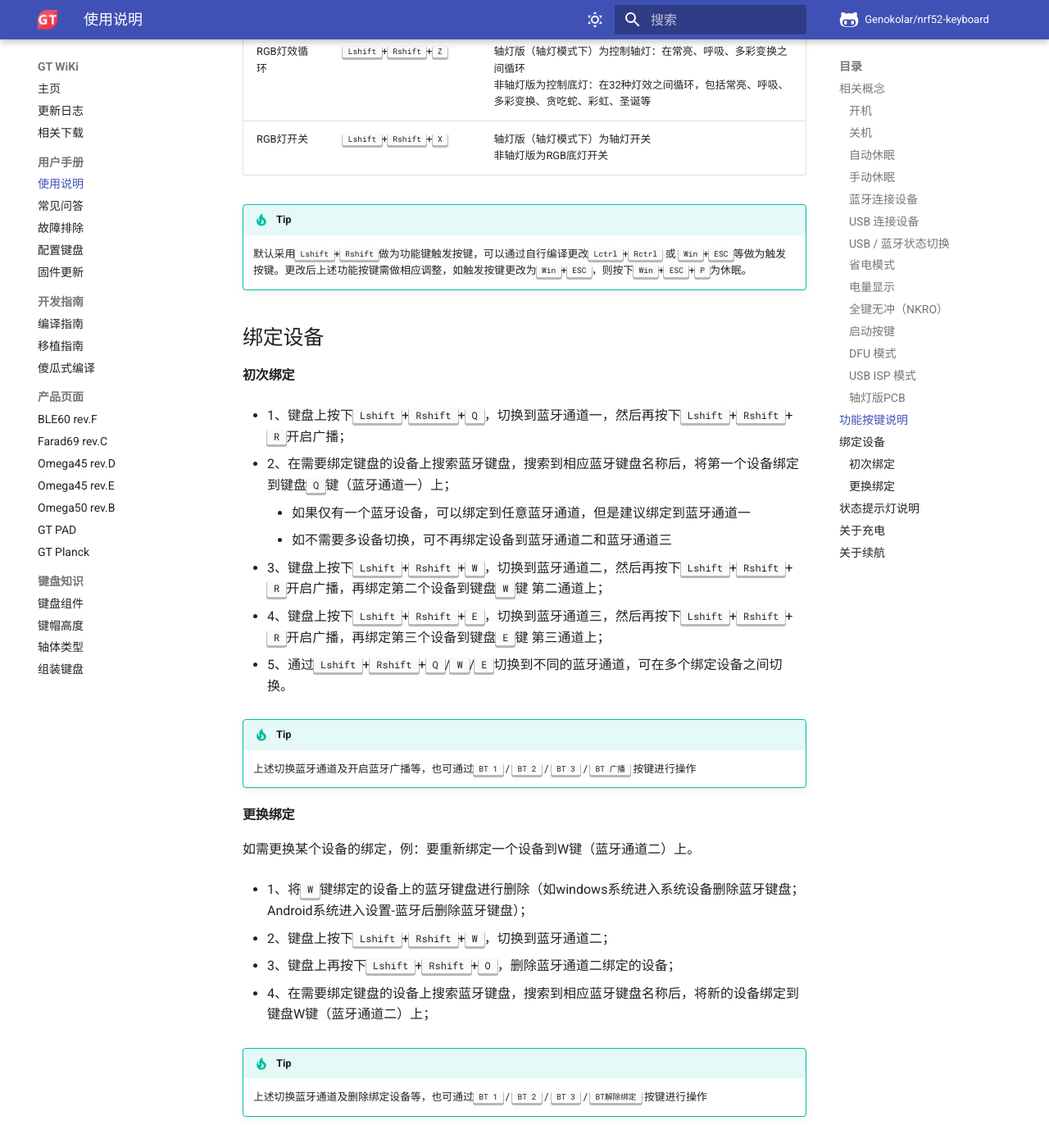
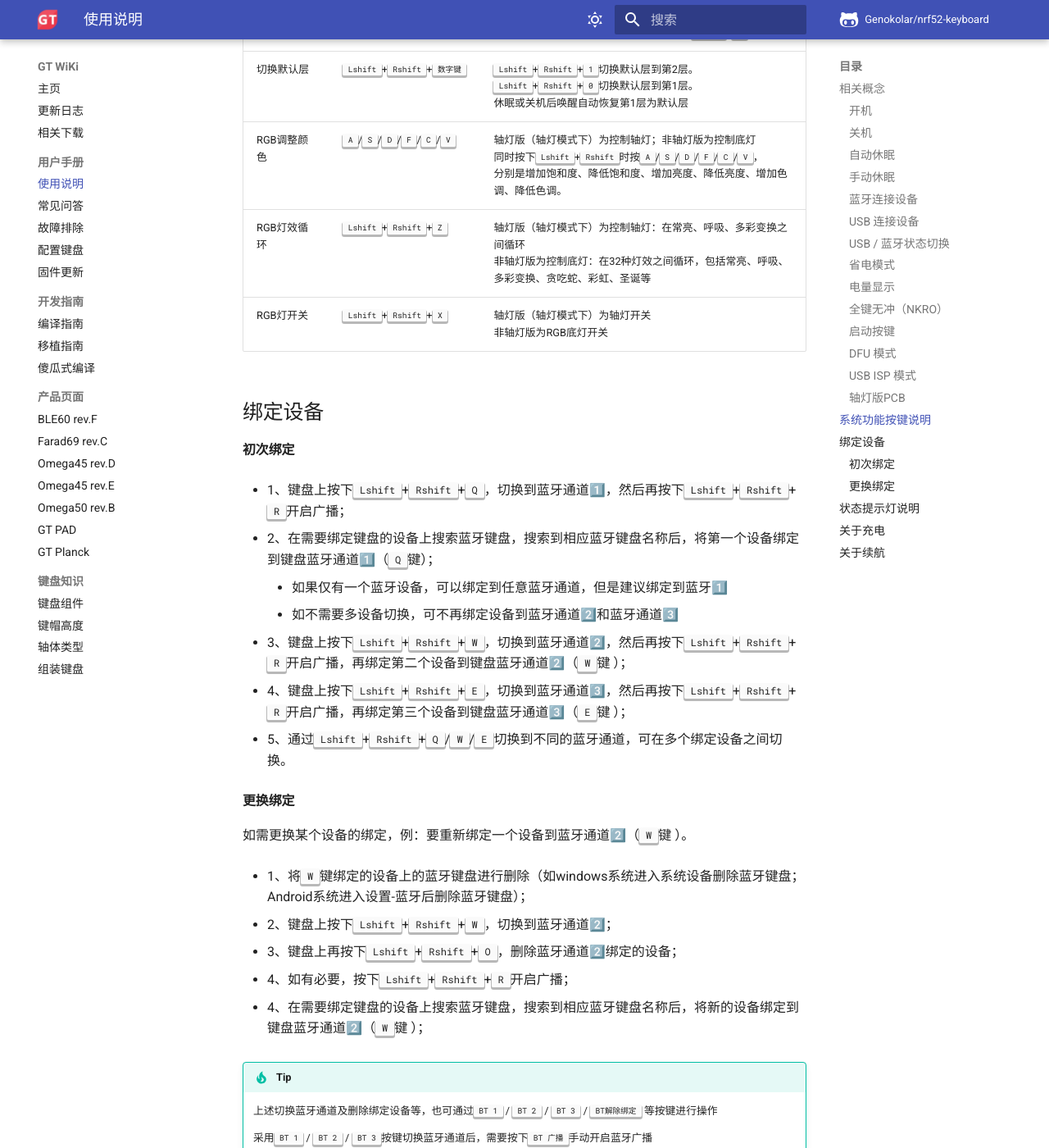
Before and after one commit to genokolar/genokolar.github.io, an MkDocs documentation site: the page built from docs/manual.md, in a window 1280 px wide and 1400 px high, scrolled down 4372 px. Shown: the whole window at 82% size. Built offline with MkDocs 1.6.1 and Material for MkDocs 9.7.7, drawn with Linux system fonts in a browser that asks for light colours; comment, search, counter and statistics services are not loaded; some of the changed text lies outside the part shown.

Commit message:
更新说明、更新gt-pad说明

```diff
--- a/docs/manual.md
+++ b/docs/manual.md
@@ -103,8 +103,14 @@ USB ISP 模式为USB主控的烧录模式，在更新USB固件时需要先进入
 要控制轴灯，请先切换到轴灯模式。轴灯模式时，采用<kbd>Lshift</kbd>+<kbd>Rshift</kbd>+<kbd>Z</kbd> <kbd>X</kbd> <kbd>C</kbd> <kbd>V</kbd>等RGB控制功能调整轴灯。
 
 
-功能按键说明
+系统功能按键说明
 -----
+???+ tip "特别提示"
+    - 默认采用<kbd>Lshift</kbd>+<kbd>Rshift</kbd>做为功能键触发按键
+    - 可以通过自行编译固件使用<kbd>Lctrl</kbd>+<kbd>Rctrl</kbd> 或 <kbd>Win</kbd>+<kbd>ESC</kbd>等做为触发按键。
+    - 更改后下表所列功能按键需做相应调整，如触发按键更改为<kbd>Win</kbd>+<kbd>ESC</kbd>，则按下<kbd>Win</kbd>+<kbd>ESC</kbd>+<kbd>P</kbd>为休眠。
+    - 系统功能按键为内置功能，不因修改了按键而消失，只要您确保<kbd>LShift</kbd>/<kbd>RShift</kbd>等功能触发按键存在即可使用
+    - PAD数字键盘，没有<kbd>Shift</kbd>等按键,下列功能按键可以通过配置工具进行设定。
 
 | 功能        | 按键          | 功能说明 |
 | ------------| --            |---- |
@@ -118,52 +124,50 @@ USB ISP 模式为USB主控的烧录模式，在更新USB固件时需要先进入
 | 输出电量 |<kbd>Lshift</kbd>+<kbd>Rshift</kbd>+<kbd>H</kbd>       |通过键盘输出当前键盘剩余电量。输出N为检测未稳定，F为满电，数字为电量百分比。|
 | 状态灯开关 |<kbd>Lshift</kbd>+<kbd>Rshift</kbd>+<kbd>L</kbd>       |无轴灯PCB：开启或关闭状态指示灯显示（注：不包括键盘大小写等）。<br>轴灯版PCB：使轴灯在轴灯模式和指示灯模式之间切换|
 | 多功能按钮 | PCB背部按钮属于多功能按钮。| 键盘正常模式下，按下1秒以上后（不超过3秒）松手键盘关机；<br>按下4秒以上后（不超过9秒）松手键盘进入DFU刷机模式；<br>按下10秒以上后松手，键盘将重置。<br>关机状态短按一下开机。|
-|强进DFU |  PCB背部按钮+预设按键 |在断电状态，同时按下背部按钮 + 预设按键（键盘第一行首个或最后一个按键）<br>按下的同时，通过插入USB或电池通电，将强制进入DFU模式。|
+| 强进DFU |  PCB背部按钮+预设按键 |在断电状态，同时按下背部按钮 + 预设按键（键盘第一行首个或最后一个按键）<br>按下的同时，通过插入USB或电池通电，将强制进入DFU模式。|
 | 启动按键 |  <kbd>Space</kbd>+<kbd>U</kbd> | 启用`启动按键`功能后，手动休眠后唤醒需按<kbd>Space</kbd>+<kbd>U</kbd>唤醒键盘。<br>自动休眠时，不需要按启动按键，可任意键唤醒。|
 | 切换启动按键 |<kbd>Lshift</kbd>+<kbd>Rshift</kbd>+<kbd>I</kbd>       |启用或禁用`启动按键`功能。<br> 启用`启动按键`功能后，手动休眠后唤醒需按<kbd>Space</kbd>+<kbd>U</kbd>唤醒键盘|
 | 切换默认层 |  <kbd>Lshift</kbd>+<kbd>Rshift</kbd>+<kbd>数字键</kbd> | <kbd>Lshift</kbd>+<kbd>Rshift</kbd>+<kbd>1</kbd>切换默认层到第2层。 <br> <kbd>Lshift</kbd>+<kbd>Rshift</kbd>+<kbd>0</kbd>切换默认层到第1层。<br> 休眠或关机后唤醒自动恢复第1层为默认层|
-|RGB调整颜色| <kbd>A</kbd>/<kbd>S</kbd>/<kbd>D</kbd>/<kbd>F</kbd>/<kbd>C</kbd>/<kbd>V</kbd>      | 轴灯版（轴灯模式下）为控制轴灯；非轴灯版为控制底灯</br>同时按下<kbd>Lshift</kbd>+<kbd>Rshift</kbd>时按<kbd>A</kbd>/<kbd>S</kbd>/<kbd>D</kbd>/<kbd>F</kbd>/<kbd>C</kbd>/<kbd>V</kbd>，<br>分别是增加饱和度、降低饱和度、增加亮度、降低亮度、增加色调、降低色调。|
+| RGB调整颜色 | <kbd>A</kbd>/<kbd>S</kbd>/<kbd>D</kbd>/<kbd>F</kbd>/<kbd>C</kbd>/<kbd>V</kbd>      | 轴灯版（轴灯模式下）为控制轴灯；非轴灯版为控制底灯</br>同时按下<kbd>Lshift</kbd>+<kbd>Rshift</kbd>时按<kbd>A</kbd>/<kbd>S</kbd>/<kbd>D</kbd>/<kbd>F</kbd>/<kbd>C</kbd>/<kbd>V</kbd>，<br>分别是增加饱和度、降低饱和度、增加亮度、降低亮度、增加色调、降低色调。|
 | RGB灯效循环 |<kbd>Lshift</kbd>+<kbd>Rshift</kbd>+<kbd>Z</kbd>      | 轴灯版（轴灯模式下）为控制轴灯：在常亮、呼吸、多彩变换之间循环</br>非轴灯版为控制底灯：在32种灯效之间循环，包括常亮、呼吸、多彩变换、贪吃蛇、彩虹、圣诞等|
 | RGB灯开关   |<kbd>Lshift</kbd>+<kbd>Rshift</kbd>+<kbd>X</kbd>      | 轴灯版（轴灯模式下）为轴灯开关</br>非轴灯版为RGB底灯开关|
-
-!!! tip
-    默认采用<kbd>Lshift</kbd>+<kbd>Rshift</kbd>做为功能键触发按键，可以通过自行编译更改<kbd>Lctrl</kbd>+<kbd>Rctrl</kbd> 或 <kbd>Win</kbd>+<kbd>ESC</kbd>等做为触发按键。更改后上述功能按键需做相应调整，如触发按键更改为<kbd>Win</kbd>+<kbd>ESC</kbd>，则按下<kbd>Win</kbd>+<kbd>ESC</kbd>+<kbd>P</kbd>为休眠。
 
 <span id="绑定设备">绑定设备</span>
 -----
 
 #### 初次绑定
 
-- 1、键盘上按下<kbd>Lshift</kbd>+<kbd>Rshift</kbd>+<kbd>Q</kbd>，切换到蓝牙通道一，然后再按下<kbd>Lshift</kbd>+<kbd>Rshift</kbd>+<kbd>R</kbd>开启广播；
+- 1、键盘上按下<kbd>Lshift</kbd>+<kbd>Rshift</kbd>+<kbd>Q</kbd>，切换到蓝牙通道1️⃣，然后再按下<kbd>Lshift</kbd>+<kbd>Rshift</kbd>+<kbd>R</kbd>开启广播；
 
-- 2、在需要绑定键盘的设备上搜索蓝牙键盘，搜索到相应蓝牙键盘名称后，将第一个设备绑定到键盘<kbd>Q</kbd>键（蓝牙通道一）上；
+- 2、在需要绑定键盘的设备上搜索蓝牙键盘，搜索到相应蓝牙键盘名称后，将第一个设备绑定到键盘蓝牙通道1️⃣（<kbd>Q</kbd>键）；
 
-    - 如果仅有一个蓝牙设备，可以绑定到任意蓝牙通道，但是建议绑定到蓝牙通道一
-    - 如不需要多设备切换，可不再绑定设备到蓝牙通道二和蓝牙通道三
+    - 如果仅有一个蓝牙设备，可以绑定到任意蓝牙通道，但是建议绑定到蓝牙1️⃣
+    - 如不需要多设备切换，可不再绑定设备到蓝牙通道2️⃣和蓝牙通道3️⃣
 
-- 3、键盘上按下<kbd>Lshift</kbd>+<kbd>Rshift</kbd>+<kbd>W</kbd>，切换到蓝牙通道二，然后再按下<kbd>Lshift</kbd>+<kbd>Rshift</kbd>+<kbd>R</kbd>开启广播，再绑定第二个设备到键盘<kbd>W</kbd>键 第二通道上；
+- 3、键盘上按下<kbd>Lshift</kbd>+<kbd>Rshift</kbd>+<kbd>W</kbd>，切换到蓝牙通道2️⃣，然后再按下<kbd>Lshift</kbd>+<kbd>Rshift</kbd>+<kbd>R</kbd>开启广播，再绑定第二个设备到键盘蓝牙通道2️⃣（<kbd>W</kbd>键 ）；
 
-- 4、键盘上按下<kbd>Lshift</kbd>+<kbd>Rshift</kbd>+<kbd>E</kbd>，切换到蓝牙通道三，然后再按下<kbd>Lshift</kbd>+<kbd>Rshift</kbd>+<kbd>R</kbd>开启广播，再绑定第三个设备到键盘<kbd>E</kbd>键 第三通道上；
+- 4、键盘上按下<kbd>Lshift</kbd>+<kbd>Rshift</kbd>+<kbd>E</kbd>，切换到蓝牙通道3️⃣，然后再按下<kbd>Lshift</kbd>+<kbd>Rshift</kbd>+<kbd>R</kbd>开启广播，再绑定第三个设备到键盘蓝牙通道3️⃣（<kbd>E</kbd>键 ）；
 
 - 5、通过<kbd>Lshift</kbd>+<kbd>Rshift</kbd>+<kbd>Q</kbd>/<kbd>W</kbd>/<kbd>E</kbd>切换到不同的蓝牙通道，可在多个绑定设备之间切换。
 
-!!! tip
-    上述切换蓝牙通道及开启蓝牙广播等，也可通过<kbd>BT 1</kbd> / <kbd>BT 2</kbd> / <kbd>BT 3</kbd> / <kbd>BT 广播</kbd> 按键进行操作
-
 #### 更换绑定
 
-如需更换某个设备的绑定，例：要重新绑定一个设备到W键（蓝牙通道二）上。
+如需更换某个设备的绑定，例：要重新绑定一个设备到蓝牙通道2️⃣（<kbd>W</kbd>键 ）。
 
 - 1、将<kbd>W</kbd>键绑定的设备上的蓝牙键盘进行删除（如windows系统进入系统设备删除蓝牙键盘；Android系统进入设置-蓝牙后删除蓝牙键盘）；
 
-- 2、键盘上按下<kbd>Lshift</kbd>+<kbd>Rshift</kbd>+<kbd>W</kbd>，切换到蓝牙通道二；
+- 2、键盘上按下<kbd>Lshift</kbd>+<kbd>Rshift</kbd>+<kbd>W</kbd>，切换到蓝牙通道2️⃣；
 
-- 3、键盘上再按下<kbd>Lshift</kbd>+<kbd>Rshift</kbd>+<kbd>O</kbd>，删除蓝牙通道二绑定的设备；
+- 3、键盘上再按下<kbd>Lshift</kbd>+<kbd>Rshift</kbd>+<kbd>O</kbd>，删除蓝牙通道2️⃣绑定的设备；
 
-- 4、在需要绑定键盘的设备上搜索蓝牙键盘，搜索到相应蓝牙键盘名称后，将新的设备绑定到键盘W键（蓝牙通道二）上；
+- 4、如有必要，按下<kbd>Lshift</kbd>+<kbd>Rshift</kbd>+<kbd>R</kbd>开启广播；
+
+- 4、在需要绑定键盘的设备上搜索蓝牙键盘，搜索到相应蓝牙键盘名称后，将新的设备绑定到键盘蓝牙通道2️⃣（<kbd>W</kbd>键 ）；
 
 !!! tip
-    上述切换蓝牙通道及删除绑定设备等，也可通过<kbd>BT 1</kbd> / <kbd>BT 2</kbd> / <kbd>BT 3</kbd> / <kbd>BT解除绑定</kbd> 按键进行操作
+    上述切换蓝牙通道及删除绑定设备等，也可通过<kbd>BT 1</kbd> / <kbd>BT 2</kbd> / <kbd>BT 3</kbd> / <kbd>BT解除绑定</kbd> 等按键进行操作
+
+    采用<kbd>BT 1</kbd> / <kbd>BT 2</kbd> / <kbd>BT 3</kbd>按键切换蓝牙通道后，需要按下<kbd>BT 广播</kbd>手动开启蓝牙广播
 
 
 <span id="状态提示灯说明">状态提示灯说明</span>
```
Also changed, not shown: other parts of docs/manual.md (+3 -3 lines), docs/faq.md (+11 -0 lines), docs/keyboard/gt-pad.md (+12 -2 lines), docs/keyboard/gt-planck.md (+2 -2 lines).
